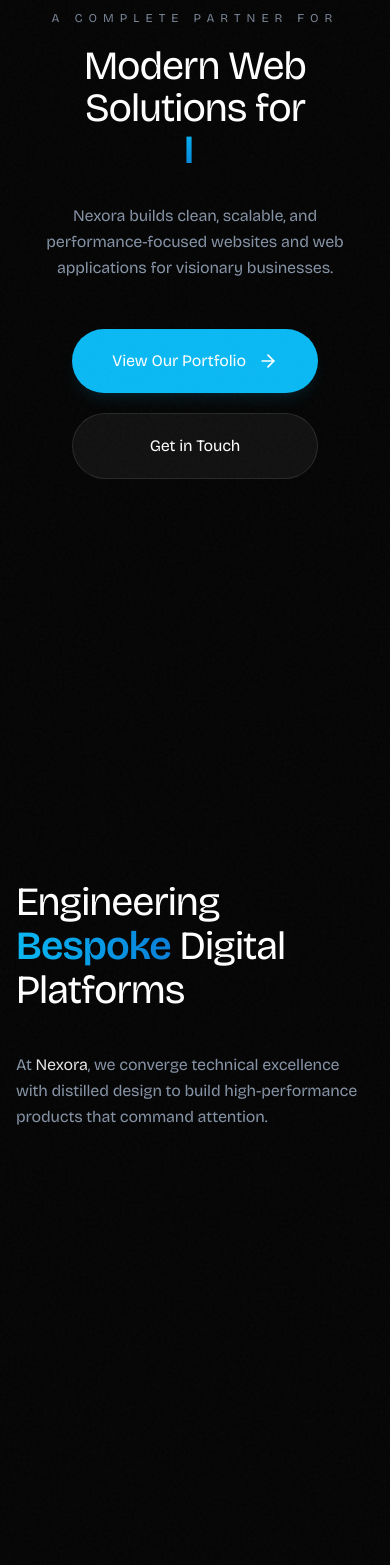
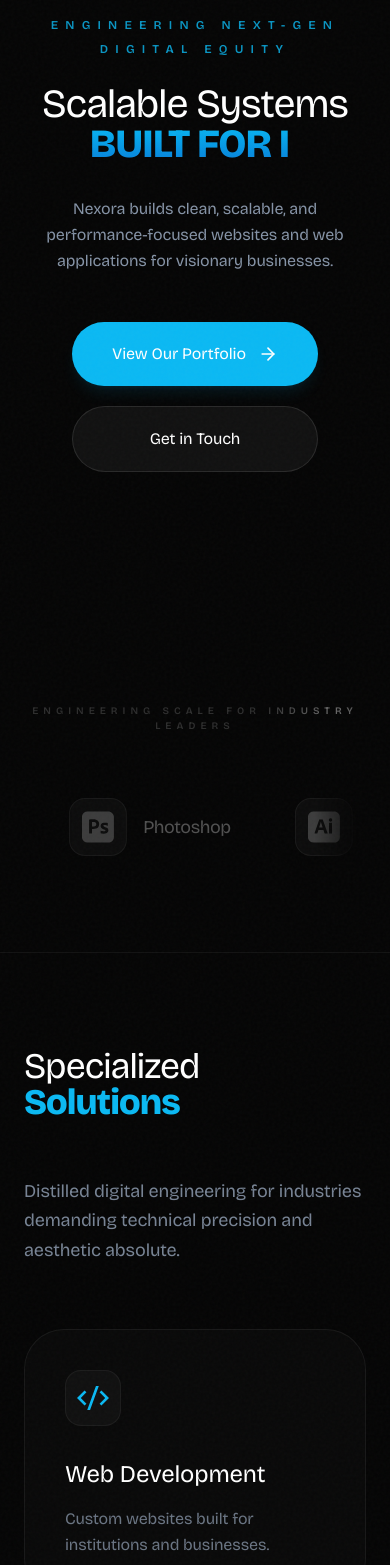
Before and after one commit to navaneethpv/nexora-agency, a Next.js app: page / in a window 390 px wide. Shown: the part 220-1785 px from the top of the page. Built offline with nearby package versions, Linux system fonts and the light colour scheme.

Commit message:
feat: create initial landing page with Hero, Features, and Metrics sections

```diff
--- a/src/app/page.tsx
+++ b/src/app/page.tsx
@@ -3,7 +3,7 @@
 import { useRef } from "react";
 import { Star, Quote, ChevronRight } from "lucide-react";
 import Link from "next/link";
-import { motion, useAnimationFrame, useMotionValue, useTransform, useInView } from "framer-motion";
+import { motion, useAnimationFrame, useMotionValue, useTransform, useInView, useScroll } from "framer-motion";
 import Navbar from "@/components/Navbar";
 import Hero from "@/components/Hero";
 import Process from "@/components/Process";
@@ -19,10 +19,9 @@ import { FaReact, FaNodeJs, FaFigma } from "react-icons/fa";
 import { RiNextjsFill, RiTailwindCssFill } from "react-icons/ri";
 import { SiTypescript, SiAdobephotoshop, SiExpress, SiMongodb, SiAdobeillustrator } from "react-icons/si";
 import SelectedWork from "@/components/home/SelectedWork";
-
 import MockupShowcase from "@/components/MockupShowcase";
 import CustomCursor from "@/components/CustomCursor";
-import ParallaxScroll from "@/components/ParallaxScroll";
+import Metrics from "@/components/Metrics";
 
 const techStack = [
   { name: "Next.js", icon: RiNextjsFill },
@@ -38,17 +37,14 @@ const techStack = [
 ];
 
 export default function Home() {
-  const baseX = useMotionValue(0);
-  const x = useTransform(baseX, (v: number) => `${(v % 25) - 25}%`);
+  const tickerRef = useRef<HTMLDivElement>(null);
 
-  const tickerRef = useRef<HTMLDivElement>(null);
-  const isInView = useInView(tickerRef, { margin: "0px 0px 400px 0px" });
+  const { scrollYProgress } = useScroll({
+    target: tickerRef,
+    offset: ["start end", "end start"],
+  });
 
-  useAnimationFrame((t: number, delta: number) => {
-    if (!isInView) return;
-    // Normalized speed for readable ticker
-    baseX.set(baseX.get() - 0.01);
-  });
+  const tickerX = useTransform(scrollYProgress, [0, 1], ["0%", "-40%"]);
 
   return (
     <main className="min-h-screen selection:bg-accent/30 selection:text-white bg-background minimal-grain">
@@ -56,16 +52,13 @@ export default function Home() {
       <Navbar />
       <Hero />
 
-      <div className="relative z-10 bg-background">
-        <MockupShowcase />
-      </div>
-
-      <section ref={tickerRef} className="py-24 md:py-40 border-t border-white/5 relative bg-background overflow-hidden">
+      {/* Trust Section - Ticker moved higher */}
+      <section ref={tickerRef} className="py-20 md:py-32 border-b border-white/5 relative bg-background overflow-hidden">
         <div className="section-container relative">
-          <div className="mb-16 md:mb-24 relative z-10 flex justify-center">
+          <div className="mb-12 md:mb-16 relative z-10 flex justify-center">
             <ShinyText
-              text="Powered by Industry Standard Technologies"
-              className="text-[10px] md:text-xs font-medium uppercase tracking-[0.5em] text-center opacity-60"
+              text="ENGINEERING SCALE FOR INDUSTRY LEADERS"
+              className="text-[10px] md:text-xs font-semibold uppercase tracking-[0.5em] text-center opacity-40"
               color="rgba(255,255,255,0.4)"
               shineColor="#ffffff"
               speed={4}
@@ -75,8 +68,8 @@ export default function Home() {
           <div className="w-full relative z-10">
             <div className="flex overflow-hidden mask-[linear-gradient(to_right,transparent,black_15%,black_85%,transparent)] pointer-events-none">
               <motion.div
-                style={{ x }}
-                className="flex flex-nowrap gap-16 md:gap-32 items-center shrink-0 py-8"
+                style={{ x: tickerX }}
+                className="flex flex-nowrap gap-16 md:gap-32 items-center shrink-0 py-4 md:py-8"
               >
                 {[...techStack, ...techStack, ...techStack, ...techStack].map((tech, i) => (
                   <div
@@ -97,22 +90,33 @@ export default function Home() {
         </div>
       </section>
 
+      {/* Services Section - Moved directly under trust */}
+      <FeaturesSection />
+
+      {/* Performance Metrics - New Section */}
+      <Metrics />
+
       <div className="section-container">
         <div className="flex flex-col gap-32 md:gap-48 pb-32 md:pb-48">
+          {/* Proof - Selected Work */}
+          <SelectedWork />
+
+          {/* Strategy & Thinking - Process */}
           <ScrollReveal>
-            <section className="river-flow rounded-[3rem] border border-white/5 px-4 py-8 md:py-16">
+            <section className="river-flow rounded-[3rem] border border-white/5 px-4 py-8 md:py-24">
               <Process />
             </section>
           </ScrollReveal>
 
+          {/* Expanded Visual Proof - Showcase moved lower */}
+          <ScrollReveal>
+            <div className="relative z-10 rounded-[3rem] overflow-hidden border border-white/5">
+              <MockupShowcase />
+            </div>
+          </ScrollReveal>
+
           <ScrollReveal>
             <Testimonial />
-          </ScrollReveal>
-
-          <SelectedWork />
-
-          <ScrollReveal>
-            <FeaturesSection />
           </ScrollReveal>
 
           <ScrollReveal>
--- a/src/components/FeaturesSection.tsx
+++ b/src/components/FeaturesSection.tsx
@@ -39,44 +39,87 @@ const features = [
 
 export default function FeaturesSection() {
     return (
-        <section id="services" className="py-24 md:py-32 relative overflow-hidden">
+        <section id="services" className="py-24 md:py-32 relative overflow-hidden bg-background">
             <div className="section-container">
                 <ScrollReveal direction="down" distance={20}>
-                    <div className="text-center max-w-2xl mx-auto mb-16 md:mb-24">
-                        <h2 className="text-4xl md:text-7xl font-medium mb-6 md:mb-8 tracking-tight leading-none text-white">
-                            Core <span className="text-accent font-semibold">Expertise</span>
-                        </h2>
-                        <p className="text-secondary text-lg md:text-xl font-normal leading-relaxed opacity-80">
-                            Distilled digital solutions for industries demanding technical precision and aesthetic excellence.
+                    <div className="flex flex-col md:flex-row md:items-end justify-between gap-8 mb-16 md:mb-24">
+                        <div className="max-w-2xl">
+                            <h2 className="text-4xl md:text-8xl font-medium mb-6 md:mb-0 tracking-tight leading-none text-white">
+                                Specialized <br />
+                                <span className="text-accent font-bold">Solutions</span>
+                            </h2>
+                        </div>
+                        <p className="max-w-md text-secondary text-lg md:text-xl font-normal leading-relaxed opacity-80">
+                            Distilled digital engineering for industries demanding technical precision and aesthetic absolute.
                         </p>
                     </div>
                 </ScrollReveal>
 
-                <div className="grid grid-cols-1 sm:grid-cols-2 lg:grid-cols-3 gap-6 md:gap-8">
-                    {features.map((feature, index) => (
-                        <ScrollReveal
-                            key={index}
-                            delay={index * 0.1}
-                            direction="up"
-                            distance={20}
-                        >
-                            <motion.div
-                                className="glass-card p-8 md:p-10 rounded-4xl transition-all duration-500 group h-full relative"
-                            >
-                                <div className="w-12 h-12 md:w-14 md:h-14 rounded-2xl bg-white/3 border border-white/5 flex items-center justify-center text-accent mb-8 group-hover:bg-accent group-hover:text-white transition-all duration-700 shadow-sm">
-                                    <feature.icon className="w-6 h-6 md:w-7 md:h-7" />
-                                </div>
-                                <h3 className="text-xl md:text-2xl font-medium mb-4 text-white group-hover:text-accent transition-colors duration-300">
-                                    {feature.title}
-                                </h3>
-                                <p className="text-secondary text-sm md:text-base leading-relaxed font-normal opacity-80">
-                                    {feature.description}
-                                </p>
-                            </motion.div>
-                        </ScrollReveal>
-                    ))}
+                {/* Bento Grid Layout */}
+                <div className="grid grid-cols-1 md:grid-cols-12 md:grid-rows-2 gap-6 md:gap-8">
+                    {/* Big Card 1 - Web Dev */}
+                    <div className="md:col-span-8 md:row-span-1">
+                        <FeatureCard
+                            feature={features[0]}
+                            index={0}
+                            className="bg-white/2 border-white/5 h-full"
+                            iconSize="w-8 h-8 md:w-10 md:h-10"
+                        />
+                    </div>
+
+                    {/* Smaller Card 2 - Design */}
+                    <div className="md:col-span-4 md:row-span-1">
+                        <FeatureCard
+                            feature={features[1]}
+                            index={1}
+                            className="bg-accent/5 border-accent/10 h-full"
+                        />
+                    </div>
+
+                    {/* Smaller Card 3 - Fast */}
+                    <div className="md:col-span-4 md:row-span-1">
+                        <FeatureCard
+                            feature={features[2]}
+                            index={2}
+                            className="bg-white/2 border-white/5 h-full"
+                        />
+                    </div>
+
+                    {/* Big Card 4 - Secure */}
+                    <div className="md:col-span-8 md:row-span-1">
+                        <FeatureCard
+                            feature={features[5]}
+                            index={5}
+                            className="bg-white/2 border-white/5 h-full"
+                            iconSize="w-8 h-8 md:w-10 md:h-10"
+                        />
+                    </div>
                 </div>
             </div>
         </section>
     );
 }
+
+function FeatureCard({ feature, index, className = "", iconSize = "w-6 h-6 md:w-7 md:h-7" }: { feature: any, index: number, className?: string, iconSize?: string }) {
+    return (
+        <ScrollReveal key={index} delay={index * 0.1} direction="up" distance={20} className="h-full">
+            <motion.div
+                className={`glass-card p-10 md:p-12 rounded-[2.5rem] transition-all duration-700 group h-full relative overflow-hidden border ${className}`}
+            >
+                <div className="relative z-10 flex flex-col h-full">
+                    <div className="w-14 h-14 md:w-16 md:h-16 rounded-2xl bg-white/3 border border-white/5 flex items-center justify-center text-accent mb-8 group-hover:bg-accent group-hover:text-white transition-all duration-700">
+                        <feature.icon className={iconSize} />
+                    </div>
+                    <h3 className="text-2xl md:text-3xl font-medium mb-4 text-white group-hover:text-accent transition-colors duration-300">
+                        {feature.title}
+                    </h3>
+                    <p className="text-secondary text-base md:text-lg leading-relaxed font-normal opacity-70 group-hover:opacity-100 transition-opacity">
+                        {feature.description}
+                    </p>
+                </div>
+                {/* Subtle radial glow on hover */}
+                <div className="absolute inset-0 bg-accent/5 opacity-0 group-hover:opacity-100 blur-3xl transition-opacity duration-1000 z-0 pointer-events-none" />
+            </motion.div>
+        </ScrollReveal>
+    );
+}
--- a/src/components/Hero.tsx
+++ b/src/components/Hero.tsx
@@ -86,15 +86,15 @@ export default function Hero() {
                 </ScrollReveal>
 
                 <ScrollReveal delay={0.2} direction="down" duration={1} distance={20}>
-                    <div className="mb-4 md:mb-6">
-                        <span className="text-[12px] md:text-[13px] font-medium tracking-[0.5em] text-secondary opacity-80 uppercase">A COMPLETE PARTNER FOR</span>
+                    <div className="mb-6 md:mb-8">
+                        <span className="text-[12px] md:text-[13px] font-semibold tracking-[0.6em] text-accent/80 uppercase">ENGINEERING NEXT-GEN DIGITAL EQUITY</span>
                     </div>
 
-                    <h1 className="text-[2.5rem] sm:text-6xl md:text-8xl font-medium tracking-tight mb-8 md:mb-12 leading-[1.05] text-white">
-                        Modern Web Solutions for <br />
-                        <span className="bg-clip-text text-transparent bg-linear-to-b from-accent to-accent-secondary inline-block uppercase tracking-wider font-semibold">
-                            {currentText}
-                            <span className="inline-block w-[2px] md:w-[2.5px] h-[0.85em] bg-accent ml-2 animate-[blink_1s_step-end_infinite] align-middle"></span>
+                    <h1 className="text-[2.5rem] sm:text-7xl md:text-9xl font-medium tracking-tight mb-8 md:mb-12 leading-none text-white">
+                        Scalable Systems <br />
+                        <span className="bg-clip-text text-transparent bg-linear-to-b from-accent to-accent-secondary inline-block uppercase tracking-tight font-bold">
+                            built for {currentText}
+                            <span className="inline-block w-[3px] md:w-[4px] h-[0.85em] bg-accent ml-2 animate-[blink_1s_step-end_infinite] align-middle"></span>
                         </span>
                     </h1>
                 </ScrollReveal>
--- /dev/null
+++ b/src/components/Metrics.tsx
@@ -0,0 +1,37 @@
+"use client";
+
+import { motion } from "framer-motion";
+import ScrollReveal from "./ScrollReveal";
+
+const metrics = [
+    { label: "Products Launched", value: "40+", description: "Production-ready solutions deployed globally." },
+    { label: "Technical Precision", value: "99.9%", description: "Code quality and performance standards." },
+    { label: "Partner Retention", value: "92%", description: "Long-term collaboration with our clients." },
+    { label: "Avg. Speed Increase", value: "2.5x", description: "Optimization across legacy system migrations." },
+];
+
+export default function Metrics() {
+    return (
+        <section className="py-24 md:py-32 bg-background relative overflow-hidden">
+            <div className="section-container">
+                <div className="grid grid-cols-1 sm:grid-cols-2 lg:grid-cols-4 gap-12 md:gap-8">
+                    {metrics.map((metric, index) => (
+                        <ScrollReveal key={index} delay={index * 0.1} direction="up" distance={20}>
+                            <div className="flex flex-col items-start p-8 md:p-10 rounded-4xl bg-white/2 border border-white/5 hover:border-accent/20 transition-all duration-500 group h-full">
+                                <span className="text-4xl md:text-5xl font-bold bg-clip-text text-transparent bg-linear-to-b from-white to-white/40 mb-4 tracking-tight group-hover:from-accent group-hover:to-accent-secondary transition-all duration-500">
+                                    {metric.value}
+                                </span>
+                                <h3 className="text-base md:text-lg font-medium text-white mb-2 uppercase tracking-widest opacity-90">
+                                    {metric.label}
+                                </h3>
+                                <p className="text-secondary text-sm md:text-base font-normal opacity-60 leading-relaxed">
+                                    {metric.description}
+                                </p>
+                            </div>
+                        </ScrollReveal>
+                    ))}
+                </div>
+            </div>
+        </section>
+    );
+}
```
